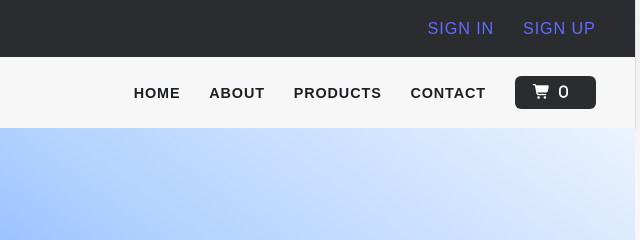
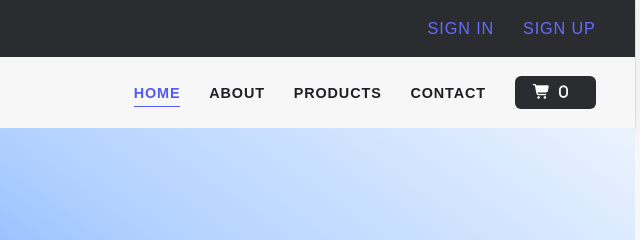
Before and after one commit to Sayfuddin-Naeem/ShopSphere, a website built with Vite: page index.html in a window 1280 px wide. Shown: the top 240 px of the page, 613-1253 px from the left. Built offline with nearby package versions, Linux system fonts and the light colour scheme.

Commit message:
Add active class toggle functionality on navlinks

```diff
--- /dev/null
+++ b/src/activeClassToggle.js
@@ -0,0 +1,16 @@
+export const activeClassToggle = () => {
+    const navLinks = document.querySelectorAll('.nav-link');
+    let pageLink = window.location.pathname;
+
+    if(pageLink === '/'){
+        pageLink = '/index.html';
+    }
+    pageLink = pageLink.slice(1);
+
+    navLinks.forEach(curLink => {
+        const hrefValue = curLink.getAttribute('href');
+        if(pageLink === hrefValue){
+            curLink.classList.add('active');
+        }
+    });
+};
--- a/src/header.js
+++ b/src/header.js
@@ -1,3 +1,5 @@
+import { activeClassToggle } from "./activeClassToggle";
+
 export const showHeader = () => {
   const headerHTML = `
     <section class="top_txt">
@@ -53,4 +55,5 @@ export const showHeader = () => {
 
   const headerElem = document.querySelector('.section-navbar');
   headerElem.insertAdjacentHTML('afterbegin', headerHTML);
+  activeClassToggle();
 };
--- a/src/style.css
+++ b/src/style.css
@@ -261,7 +261,7 @@ textarea:focus-visible {
     display: inline-block;
     position: relative;
 
-    &:after {
+    &::after {
       content: "";
       position: absolute;
       bottom: -0.3rem;
@@ -271,12 +271,21 @@ textarea:focus-visible {
       transition: all 0.3s linear;
     }
   }
-  & li a:hover {
+  & li a:hover, .active {
     color: var(--main-color);
   }
 
-  & li a:hover:after {
+  & li a:hover::after{
     width: 100%;
+  }
+
+  & .active::after{
+      content: "";
+      position: absolute;
+      bottom: -0.3rem;
+      left: 0;
+      width: 100%;
+      border-bottom: 0.1rem solid var(--main-color);
   }
 }
 
```
